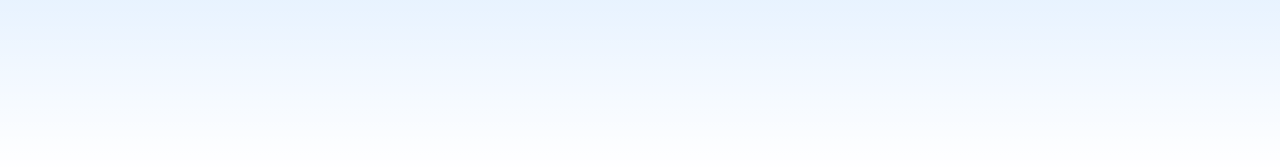
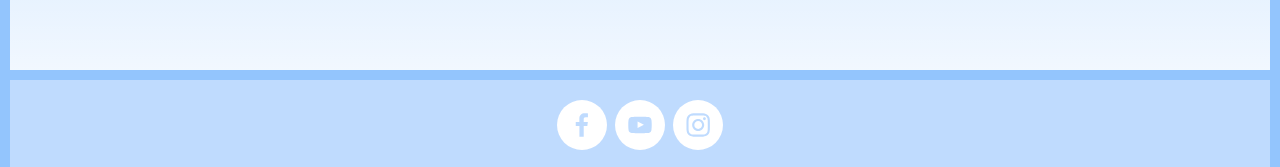
Before and after one commit to vladyslavt97/Maxim-Rysanov, a Next.js app: page /recordings in a window 1280 px wide. Shown: the part 630-797 px from the top of the page. Built offline with nearby package versions, Linux system fonts and the light colour scheme.

Commit message:
Recordings updated

```diff
--- a/pages/recordings.tsx
+++ b/pages/recordings.tsx
@@ -6,7 +6,7 @@ import 'swiper/css/pagination'
 import 'swiper/css/navigation'
 import { BsFillArrowLeftCircleFill } from 'react-icons/bs';
 import Image from 'next/image';
-
+import Footer from '@/components/Footer';
 import { EffectCoverflow, Pagination, Navigation } from 'swiper';
 import Link from 'next/link';
 import { motion } from 'framer-motion';
@@ -20,7 +20,7 @@ export default function Recordings({}: Props) {
         initial={{opacity: 0}}
         animate={{opacity: 1}}
         transition={{duration: 3}}
-        className='flex items-center justify-center h-full w-full'>
+        className='flex items-center justify-center h-[85vh] w-full border-[10px] border-blue-300 top-[74px] absolute'>
             <Swiper
                 effect={'coverflow'}
                 grabCursor={true}
@@ -101,6 +101,8 @@ export default function Recordings({}: Props) {
             </Swiper>
 
         </motion.div>
+
+        <Footer />
     </div>
   )
 }
```
